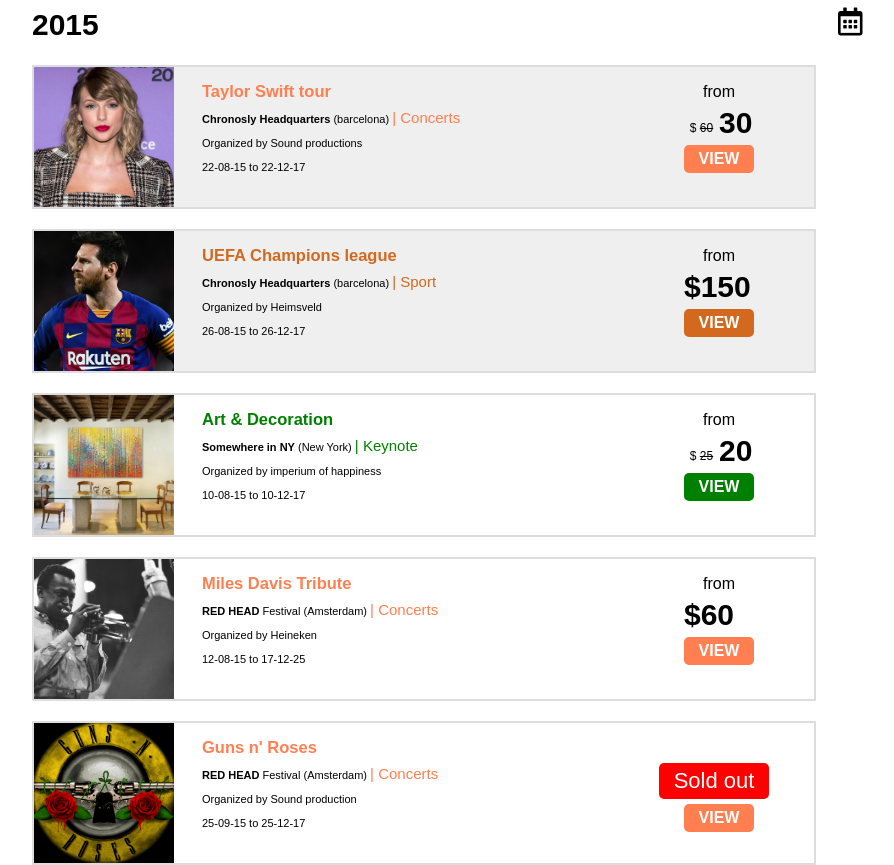
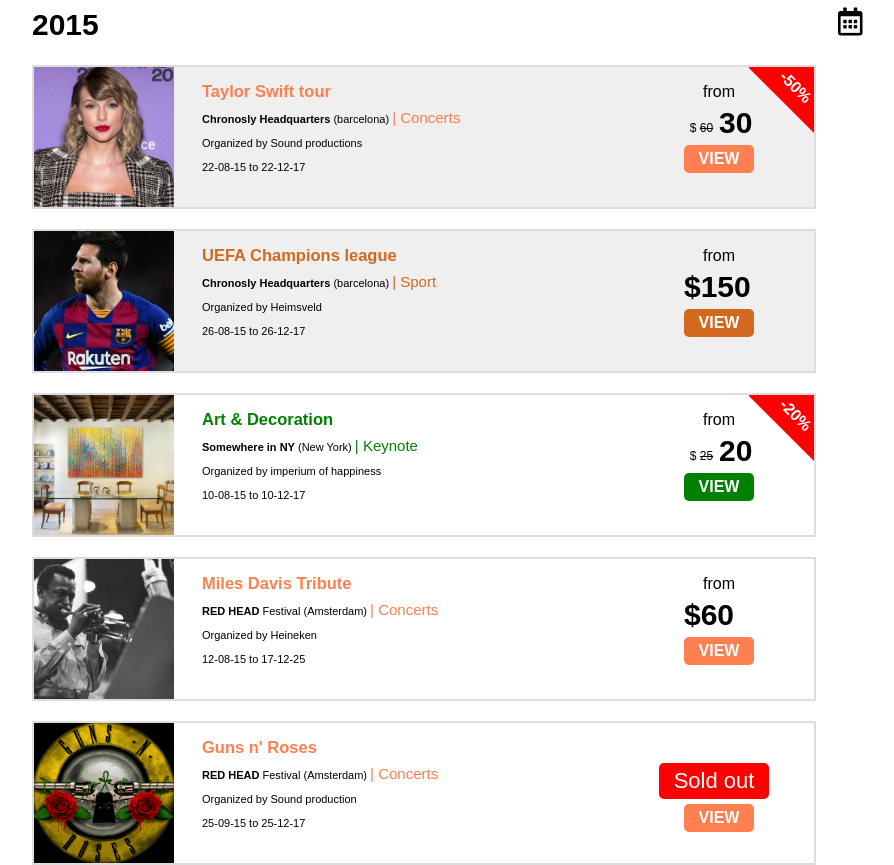
Before and after one commit to dongnguyenvn/web, a PHP site: page /Assignment4.html in a window 1280 px wide. Shown: the whole page, without its empty margins (187-1081 px from the left). Run offline with PHP 8.4, Linux system fonts and the light colour scheme.

Commit message:
them discount

```diff
--- a/Assignment4.html
+++ b/Assignment4.html
@@ -13,6 +13,9 @@
         <i id ="right" class="far fa-calendar-alt"></i>
       </div>
       <div class="card1">
+        <div class="discountpop">
+          <p id="discountcontent">-50%</p>
+        </div>
         <div class="photo1">
         </div>
         <div class="content1">
@@ -60,8 +63,10 @@
         </div>
       </div>
       <div class="card3">
-        <div class="photo3">
+        <div class="discountpop">
+          <p id="discountcontent">-20%</p>
         </div>
+        <div class="photo3"></div>
         <div class="content3">
           <h2>Art & Decoration</h2>
           <p><b>Somewhere in NY</b> (New York) <a id="linkcolor3"href="#">| Keynote</a></p>
--- a/css/Assignment4style.css
+++ b/css/Assignment4style.css
@@ -34,12 +34,15 @@
   box-sizing: border-box;
   padding-left: 50px;
   padding-top: 0px;
+  background-color: white;
 }
 .page .card1{
   width: 780px;
   height: 140px;
   border: 2px solid #dddddd;
   background-color: #efefef;
+  position: relative;
+  overflow: hidden;
 }
 .page .card1 .photo1{
   float: left;
@@ -76,6 +79,8 @@
   height: 140px;
   border: 2px solid #dddddd;
   margin-top: 20px;
+  position: relative;
+  overflow: hidden;
 }
 .page .card3 .photo3{
   float: left;
@@ -225,3 +230,21 @@
   text-transform: uppercase;
   font-weight:bold;
 }
+.page .card1 .discountpop,.page .card3 .discountpop{
+  text-align:center;
+  width: 119px;
+  height: 118px;
+  background-color: red;
+  color: white;
+  font-weight: bold;
+  transform: rotate(45deg);
+  position: absolute;
+  top:-40px;
+  right: -40px;
+  display: block;
+  margin:-18px -38px 0px 6px;
+}
+#discountcontent{
+  margin-top: 90px;
+  margin-right: 25px;
+}
```
